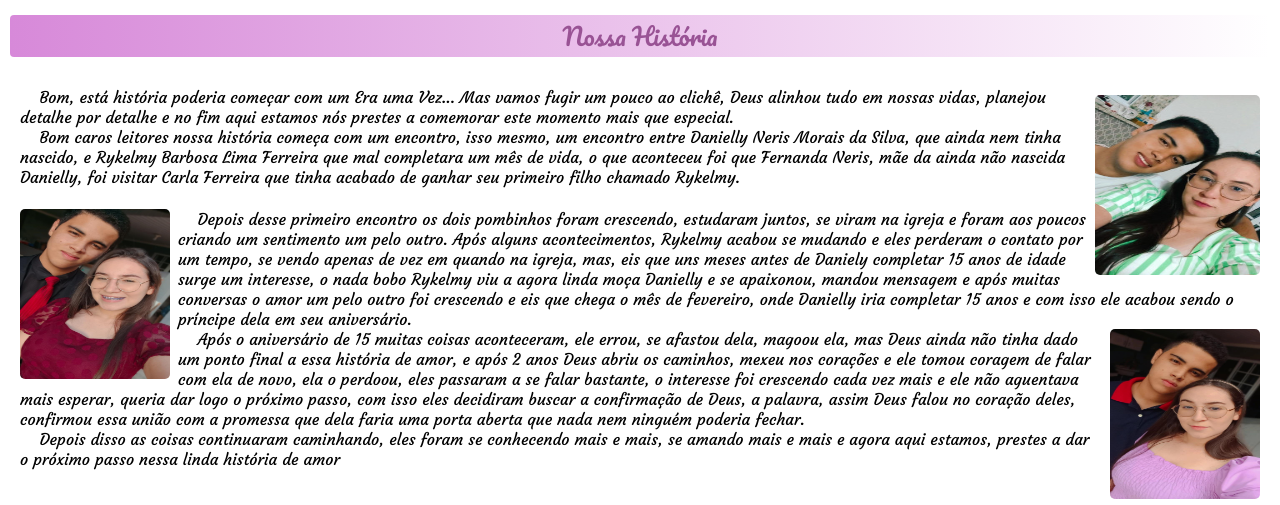
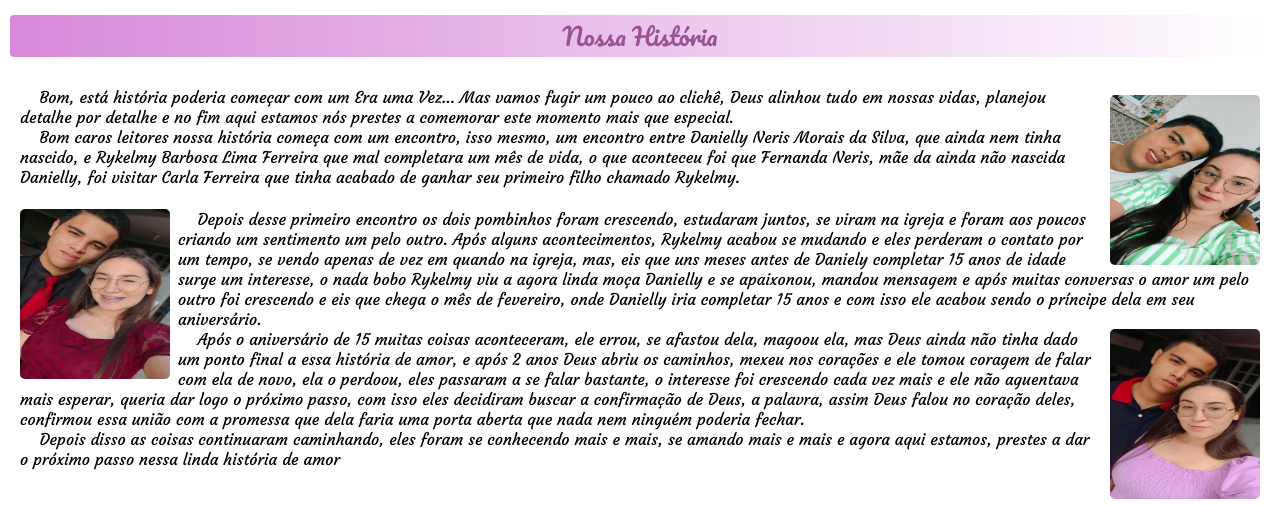
Before and after one commit to Ryk131/D-R, a PHP site: page / in a window 1280 px wide. Shown: the part 194-699 px from the top of the page. Run offline with PHP 8.4, Linux system fonts and the light colour scheme; some web fonts are replaced.

Commit message:
Update index.php

```diff
--- a/index.php
+++ b/index.php
@@ -46,7 +46,7 @@
             <article id="n-hist">
                 <div id="texto01">
                     <p>
-                        <img id="img01-texto" style="width: 165px;height: 180px;" src="imagens/img01.jpeg">
+                        <img id="img01-texto" style="width: 150px;height: 170px;" src="imagens/img01.jpeg">
                         <a id="espaco">///</a>Bom, está história poderia começar com um Era uma Vez... Mas vamos fugir um pouco ao clichê, Deus alinhou tudo em nossas vidas, planejou detalhe por detalhe e no fim aqui estamos nós prestes a comemorar este momento mais que especial.
 
                         <br>
```
